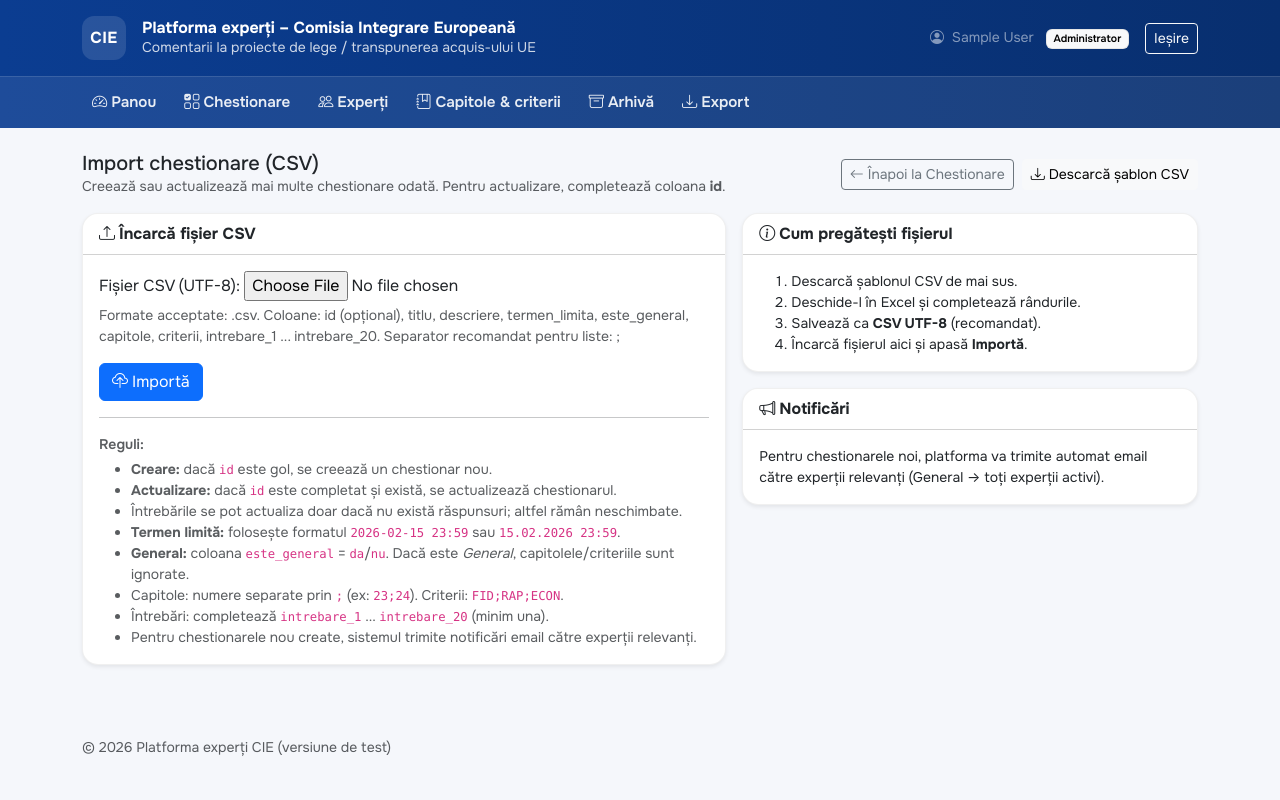
After one commit to spatarum/cie-platforma, a Django app: page /administrare/import/chestionare/ in a window 1280 px wide. The commit adds this page. Run offline with Django 4.2, Linux system fonts and the light colour scheme; the visitor is signed in with stand-in values (Sample User, id 1).

Commit message:
Add files via upload

```diff
--- a/portal/forms.py
+++ b/portal/forms.py
@@ -308,3 +308,13 @@ class ExpertImportCSVForm(forms.Form):
         label="Fișier CSV (UTF-8)",
         help_text="Formate acceptate: .csv. Coloane: email, prenume, nume, telefon, organizatie, functie, sumar_expertiza, capitole, criterii.",
     )
+
+
+class QuestionnaireImportCSVForm(forms.Form):
+    fisier = forms.FileField(
+        label="Fișier CSV (UTF-8)",
+        help_text=(
+            "Formate acceptate: .csv. Coloane: id (opțional), titlu, descriere, termen_limita, este_general, capitole, criterii, "
+            "intrebare_1 ... intrebare_20. Separator recomandat pentru liste: ;"
+        ),
+    )
--- a/portal/models.py
+++ b/portal/models.py
@@ -165,9 +165,11 @@ class Questionnaire(models.Model):
 
 class ImportRun(models.Model):
     KIND_EXPERTI = "EXPERTI"
+    KIND_CHESTIONARE = "CHESTIONARE"
 
     KIND_CHOICES = [
         (KIND_EXPERTI, "Import experți"),
+        (KIND_CHESTIONARE, "Import chestionare"),
     ]
 
     kind = models.CharField(max_length=20, choices=KIND_CHOICES, default=KIND_EXPERTI)
--- a/portal/urls.py
+++ b/portal/urls.py
@@ -38,6 +38,15 @@ urlpatterns = [
     # Import experți (CSV)
     path("administrare/import/experti/", views.admin_expert_import, name="admin_expert_import"),
     path("administrare/import/experti/template/", views.admin_expert_import_template, name="admin_expert_import_template"),
+
+    # Import chestionare (CSV)
+    path("administrare/import/chestionare/", views.admin_questionnaire_import, name="admin_questionnaire_import"),
+    path(
+        "administrare/import/chestionare/template/",
+        views.admin_questionnaire_import_template,
+        name="admin_questionnaire_import_template",
+    ),
+
     path("administrare/import/rulari/<int:pk>/", views.admin_import_run_detail, name="admin_import_run_detail"),
     path("administrare/import/rulari/<int:pk>/raport.csv", views.admin_import_run_report_csv, name="admin_import_run_report_csv"),
     path("administrare/import/rulari/<int:pk>/credentiale.csv", views.admin_import_run_credentials_csv, name="admin_import_run_credentials_csv"),
--- a/portal/views.py
+++ b/portal/views.py
@@ -4,6 +4,7 @@ import csv
 import io
 import secrets
 import re
+from datetime import datetime
 
 from django.contrib import messages
 from django.contrib.auth.decorators import login_required, user_passes_test
@@ -15,8 +16,16 @@ from django.shortcuts import get_object_or_404, redirect, render
 from django.utils import timezone
 
 from .exports import export_csv, export_pdf, export_xlsx
-from .forms import ChestionarForm, ExpertCreateForm, ExpertUpdateForm, ExpertImportCSVForm, RaspunsChestionarForm
+from .forms import (
+    ChestionarForm,
+    ExpertCreateForm,
+    ExpertUpdateForm,
+    ExpertImportCSVForm,
+    QuestionnaireImportCSVForm,
+    RaspunsChestionarForm,
+)
 from .models import Answer, Chapter, Criterion, ExpertProfile, ImportRun, Question, Questionnaire, Submission
+from .notifications import send_new_questionnaire_emails
 from .utils import group_chapters_by_cluster
 
 
@@ -219,7 +228,23 @@ def admin_questionnaire_create(request):
         form = ChestionarForm(request.POST)
         if form.is_valid():
             chestionar = form.save(user=request.user)
-            messages.success(request, "Chestionarul a fost creat.")
+
+            # Trimite notificări pe email către experții relevanți (General -> toți; altfel după capitole/criterii)
+            base_url = request.build_absolute_uri("/").rstrip("/")
+            ok, fail = send_new_questionnaire_emails(chestionar, request_base_url=base_url)
+
+            if ok and not fail:
+                messages.success(request, f"Chestionarul a fost creat. Notificări trimise: {ok}.")
+            elif ok and fail:
+                messages.warning(
+                    request,
+                    f"Chestionarul a fost creat. Notificări trimise: {ok}. Eșecuri: {fail} (verifică setările email).")
+            elif fail:
+                messages.warning(
+                    request,
+                    f"Chestionarul a fost creat, dar trimiterea notificărilor a eșuat (Eșecuri: {fail}). ")
+            else:
+                messages.success(request, "Chestionarul a fost creat.")
             return redirect("admin_chestionar_edit", pk=chestionar.pk)
     else:
         form = ChestionarForm()
@@ -286,6 +311,56 @@ def admin_expert_import_template(request):
     return resp
 
 
+@user_passes_test(is_admin)
+def admin_questionnaire_import_template(request):
+    """Descarcă șablon CSV pentru import chestionare."""
+    headers = [
+        "id",
+        "titlu",
+        "descriere",
+        "termen_limita",
+        "este_general",
+        "capitole",
+        "criterii",
+    ] + [f"intrebare_{i}" for i in range(1, 21)]
+
+    example_row = [
+        "",  # id (opțional)
+        "Chestionar exemplu (General)",
+        "Completează răspunsuri scurte și concrete.",
+        "2026-02-15 23:59",
+        "da",
+        "",
+        "",
+    ] + [
+        "Care sunt principalele riscuri de implementare?",
+        "Ce modificări legislative sunt necesare?",
+    ] + ["" for _ in range(3, 21)]
+
+    example_row2 = [
+        "",
+        "Chestionar exemplu (Cap. 23 + FID)",
+        "Comentarii pe transpunere și implementare.",
+        "15.02.2026 18:00",
+        "nu",
+        "23",
+        "FID",
+    ] + [
+        "Care sunt principalele lacune în cadrul normativ existent?",
+        "Ce instituții trebuie implicate în implementare?",
+    ] + ["" for _ in range(3, 21)]
+
+    buf = io.StringIO()
+    w = csv.writer(buf)
+    w.writerow(headers)
+    w.writerow(example_row)
+    w.writerow(example_row2)
+
+    resp = HttpResponse(buf.getvalue(), content_type="text/csv; charset=utf-8")
+    resp["Content-Disposition"] = 'attachment; filename="template_import_chestionare.csv"'
+    return resp
+
+
 def _parse_capitole(raw: str):
     raw = (raw or "").strip()
     if not raw:
@@ -322,6 +397,63 @@ def _parse_criterii(raw: str):
     # păstrăm ordinea din fișier
     by_code = {c.cod.upper(): c for c in qs}
     return [by_code[c] for c in codes]
+
+
+def _parse_bool(raw: str) -> bool:
+    raw = (raw or "").strip().lower()
+    if not raw:
+        return False
+    return raw in {"1", "true", "t", "yes", "y", "da", "adevărat", "adevarat"}
+
+
+def _parse_deadline(raw: str) -> timezone.datetime:
+    """Parsează termenul limită din CSV.
+
+    Formate acceptate (exemple):
+      - 2026-02-15 23:59
+      - 15.02.2026 23:59
+      - 2026-02-15
+      - 15.02.2026
+
+    Dacă lipsește ora, folosim 23:59.
+    """
+    raw0 = (raw or "").strip()
+    if not raw0:
+        raise ValueError("Lipsește termen_limita")
+
+    fmts = [
+        "%Y-%m-%d %H:%M",
+        "%Y-%m-%d %H:%M:%S",
+        "%Y-%m-%dT%H:%M",
+        "%Y-%m-%dT%H:%M:%S",
+        "%d.%m.%Y %H:%M",
+        "%d.%m.%Y %H:%M:%S",
+        "%d/%m/%Y %H:%M",
+        "%d/%m/%Y %H:%M:%S",
+        "%Y-%m-%d",
+        "%d.%m.%Y",
+        "%d/%m/%Y",
+    ]
+
+    dt = None
+    for fmt in fmts:
+        try:
+            dt = datetime.strptime(raw0, fmt)
+            break
+        except Exception:
+            continue
+    if dt is None:
+        raise ValueError(
+            "Format termen_limita invalid. Folosește de ex. 2026-02-15 23:59 sau 15.02.2026 23:59."
+        )
+
+    # Dacă e doar data, setăm 23:59
+    if re.fullmatch(r"\d{4}-\d{2}-\d{2}", raw0) or re.fullmatch(r"\d{2}\.\d{2}\.\d{4}", raw0) or re.fullmatch(r"\d{2}/\d{2}/\d{4}", raw0):
+        dt = dt.replace(hour=23, minute=59, second=0)
+
+    if timezone.is_naive(dt):
+        dt = timezone.make_aware(dt, timezone.get_current_timezone())
+    return dt
 
 
 @user_passes_test(is_admin)
@@ -497,6 +629,215 @@ def admin_expert_import(request):
 
 
 @user_passes_test(is_admin)
+def admin_questionnaire_import(request):
+    """Importă chestionare din CSV.
+
+    - Cheia de update: id (opțional). Dacă id este completat și există, chestionarul se actualizează.
+    - Dacă id lipsește: se creează chestionar nou.
+    - Întrebări: intrebare_1...intrebare_20 (cel puțin una).
+    - Pentru chestionarele noi: se trimit notificări email către experții relevanți.
+    """
+
+    if request.method == "POST":
+        form = QuestionnaireImportCSVForm(request.POST, request.FILES)
+        if form.is_valid():
+            f = form.cleaned_data["fisier"]
+            filename = getattr(f, "name", "") or ""
+
+            try:
+                raw_bytes = f.read()
+                text_csv = raw_bytes.decode("utf-8-sig")
+            except Exception:
+                messages.error(request, "Fișierul nu poate fi citit. Te rog salvează-l ca CSV UTF-8 și reîncearcă.")
+                return redirect("admin_questionnaire_import")
+
+            reader = csv.DictReader(io.StringIO(text_csv))
+            headers = set([h.strip() for h in (reader.fieldnames or []) if h])
+            required = {"titlu", "termen_limita"}
+            if not required.issubset(headers):
+                messages.error(
+                    request,
+                    "Lipsesc coloane obligatorii. Fișierul trebuie să conțină cel puțin: titlu, termen_limita.",
+                )
+                return redirect("admin_questionnaire_import")
+
+            # Cel puțin o coloană intrebare_1..20 trebuie să existe în antet
+            has_q_cols = any([f"intrebare_{i}" in headers for i in range(1, 21)])
+            if not has_q_cols:
+                messages.error(
+                    request,
+                    "Lipsesc coloanele pentru întrebări. Adaugă cel puțin intrebare_1 (și până la intrebare_20).",
+                )
+                return redirect("admin_questionnaire_import")
+
+            report_rows = []
+            nr_create = nr_update = nr_error = 0
+
+            base_url = request.build_absolute_uri("/").rstrip("/")
+
+            for idx, row in enumerate(reader, start=2):
+                raw_id = (row.get("id") or "").strip()
+                qid = None
+                if raw_id:
+                    try:
+                        qid = int(raw_id)
+                    except Exception:
+                        nr_error += 1
+                        report_rows.append((idx, raw_id, "ERROR", "ID invalid (nu este număr)"))
+                        continue
+
+                titlu = (row.get("titlu") or "").strip()
+                descriere = (row.get("descriere") or "").strip()
+                raw_deadline = (row.get("termen_limita") or "").strip()
+                raw_general = (row.get("este_general") or "").strip()
+                raw_caps = (row.get("capitole") or "").strip()
+                raw_cr = (row.get("criterii") or "").strip()
+
+                if not titlu:
+                    nr_error += 1
+                    report_rows.append((idx, raw_id or "", "ERROR", "Lipsește titlu"))
+                    continue
+
+                try:
+                    termen = _parse_deadline(raw_deadline)
+                except Exception as e:
+                    nr_error += 1
+                    report_rows.append((idx, raw_id or "", "ERROR", str(e)))
+                    continue
+
+                este_general = _parse_bool(raw_general)
+
+                try:
+                    capitole = [] if este_general else _parse_capitole(raw_caps)
+                    criterii = [] if este_general else _parse_criterii(raw_cr)
+                except Exception as e:
+                    nr_error += 1
+                    report_rows.append((idx, raw_id or "", "ERROR", str(e)))
+                    continue
+
+                if not este_general and not capitole and not criterii:
+                    nr_error += 1
+                    report_rows.append(
+                        (idx, raw_id or "", "ERROR", "Chestionar ne-general: trebuie selectat cel puțin un capitol sau criteriu"),
+                    )
+                    continue
+
+                # întrebări
+                intrebari = []
+                for i in range(1, 21):
+                    text = (row.get(f"intrebare_{i}") or "").strip()
+                    if text:
+                        intrebari.append(text)
+
+                if not intrebari:
+                    nr_error += 1
+                    report_rows.append((idx, raw_id or "", "ERROR", "Nu există întrebări (completează cel puțin intrebare_1)"))
+                    continue
+
+                try:
+                    with transaction.atomic():
+                        created = False
+                        if qid is not None:
+                            q = Questionnaire.objects.filter(pk=qid).first()
+                            if not q:
+                                raise ValueError(f"Nu există chestionar cu id={qid}")
+
+                            q.titlu = titlu
+                            q.descriere = descriere
+                            q.termen_limita = termen
+                            q.este_general = este_general
+                            q.arhivat = False
+                            q.arhivat_la = None
+                            q.save()
+
+                            if este_general:
+                                q.capitole.clear()
+                                q.criterii.clear()
+                            else:
+                                q.capitole.set(capitole)
+                                q.criterii.set(criterii)
+
+                            # actualizăm întrebările doar dacă nu există răspunsuri
+                            if not q.submisii.exists():
+                                q.intrebari.all().delete()
+                                for ord_no, t in enumerate(intrebari, start=1):
+                                    Question.objects.create(questionnaire=q, ord=ord_no, text=t)
+                                msg = "Actualizat (întrebări înlocuite)"
+                            else:
+                                msg = "Actualizat (întrebările nu au fost modificate – există răspunsuri)"
+
+                            nr_update += 1
+                            report_rows.append((idx, str(q.pk), "UPDATED", msg))
+
+                        else:
+                            q = Questionnaire.objects.create(
+                                titlu=titlu,
+                                descriere=descriere,
+                                termen_limita=termen,
+                                este_general=este_general,
+                                creat_de=request.user,
+                                arhivat=False,
+                            )
+
+                            if este_general:
+                                # păstrăm gol
+                                pass
+                            else:
+                                q.capitole.set(capitole)
+                                q.criterii.set(criterii)
+
+                            for ord_no, t in enumerate(intrebari, start=1):
+                                Question.objects.create(questionnaire=q, ord=ord_no, text=t)
+
+                            created = True
+                            nr_create += 1
+
+                            report_rows.append((idx, str(q.pk), "CREATED", "Creat"))
+
+                    # Email notificări doar pentru chestionare noi (în afara tranzacției)
+                    if created:
+                        ok, fail = send_new_questionnaire_emails(q, request_base_url=base_url)
+                        if ok and not fail:
+                            report_rows.append((idx, str(q.pk), "EMAIL", f"Notificări trimise: {ok}"))
+                        elif ok and fail:
+                            report_rows.append((idx, str(q.pk), "EMAIL", f"Notificări trimise: {ok}; Eșecuri: {fail}"))
+                        elif fail:
+                            report_rows.append((idx, str(q.pk), "EMAIL", f"Eșecuri la notificare: {fail}"))
+
+                except Exception as e:
+                    nr_error += 1
+                    report_rows.append((idx, raw_id or "", "ERROR", str(e)))
+
+            # Raport CSV
+            rep_buf = io.StringIO()
+            rep_w = csv.writer(rep_buf)
+            rep_w.writerow(["rand", "id_chestionar", "status", "mesaj"])
+            rep_w.writerows(report_rows)
+
+            run = ImportRun.objects.create(
+                kind=ImportRun.KIND_CHESTIONARE,
+                creat_de=request.user,
+                nume_fisier=filename,
+                nr_create=nr_create,
+                nr_actualizate=nr_update,
+                nr_erori=nr_error,
+                raport_csv=rep_buf.getvalue(),
+                cred_csv="",
+            )
+
+            messages.success(
+                request,
+                f"Import finalizat. Create: {nr_create}, Actualizate: {nr_update}, Erori: {nr_error}.",
+            )
+            return redirect("admin_import_run_detail", pk=run.pk)
+
+    else:
+        form = QuestionnaireImportCSVForm()
+
+    return render(request, "portal/admin_import_chestionare.html", {"form": form})
+
+
+@user_passes_test(is_admin)
 def admin_import_run_detail(request, pk: int):
     run = get_object_or_404(ImportRun, pk=pk)
 
@@ -510,13 +851,53 @@ def admin_import_run_detail(request, pk: int):
             if len(errors_preview) >= 30:
                 break
 
+    # UI labels în funcție de tipul importului
+    if run.kind == ImportRun.KIND_EXPERTI:
+        back_url = "admin_experti_list"
+        back_label = "Înapoi la Experți"
+        back_icon = "bi-people"
+        new_url = "admin_expert_import"
+        new_label = "Import nou"
+        new_icon = "bi-upload"
+        create_label = "Experți creați"
+        update_label = "Experți actualizați"
+        has_credentials = bool(run.cred_csv)
+    elif run.kind == ImportRun.KIND_CHESTIONARE:
+        back_url = "admin_chestionare_list"
+        back_label = "Înapoi la Chestionare"
+        back_icon = "bi-ui-checks-grid"
+        new_url = "admin_questionnaire_import"
+        new_label = "Import nou"
+        new_icon = "bi-upload"
+        create_label = "Chestionare create"
+        update_label = "Chestionare actualizate"
+        has_credentials = False
+    else:
+        back_url = "admin_dashboard"
+        back_label = "Înapoi"
+        back_icon = "bi-arrow-left"
+        new_url = "admin_dashboard"
+        new_label = "Panou"
+        new_icon = "bi-speedometer2"
+        create_label = "Înregistrări create"
+        update_label = "Înregistrări actualizate"
+        has_credentials = bool(run.cred_csv)
+
     return render(
         request,
         "portal/admin_import_run_detail.html",
         {
             "run": run,
             "errors_preview": errors_preview,
-            "has_credentials": bool(run.cred_csv),
+            "has_credentials": has_credentials,
+            "back_url": back_url,
+            "back_label": back_label,
+            "back_icon": back_icon,
+            "new_url": new_url,
+            "new_label": new_label,
+            "new_icon": new_icon,
+            "create_label": create_label,
+            "update_label": update_label,
         },
     )
 
@@ -526,7 +907,8 @@ def admin_import_run_report_csv(request, pk: int):
     run = get_object_or_404(ImportRun, pk=pk)
     resp = HttpResponse(run.raport_csv or "", content_type="text/csv; charset=utf-8")
     ts = run.creat_la.strftime("%Y%m%d_%H%M")
-    resp["Content-Disposition"] = f'attachment; filename="raport_import_experti_{ts}.csv"'
+    kind_slug = "experti" if run.kind == ImportRun.KIND_EXPERTI else ("chestionare" if run.kind == ImportRun.KIND_CHESTIONARE else "import")
+    resp["Content-Disposition"] = f'attachment; filename="raport_{kind_slug}_{ts}.csv"'
     return resp
 
 
@@ -535,7 +917,7 @@ def admin_import_run_credentials_csv(request, pk: int):
     run = get_object_or_404(ImportRun, pk=pk)
     resp = HttpResponse(run.cred_csv or "", content_type="text/csv; charset=utf-8")
     ts = run.creat_la.strftime("%Y%m%d_%H%M")
-    resp["Content-Disposition"] = f'attachment; filename="credentiale_experti_{ts}.csv"'
+    resp["Content-Disposition"] = f'attachment; filename="credentiale_{ts}.csv"'
     return resp
 
 @user_passes_test(is_admin)
--- a/templates/portal/admin_chestionare_list.html
+++ b/templates/portal/admin_chestionare_list.html
@@ -10,6 +10,7 @@
   </div>
   <div class="d-flex gap-2">
     <a class="btn btn-outline-secondary btn-sm" href="{% url 'admin_arhiva' %}"><i class="bi bi-archive me-1"></i>Arhivă</a>
+    <a class="btn btn-outline-secondary btn-sm" href="{% url 'admin_questionnaire_import' %}"><i class="bi bi-upload me-1"></i>Import CSV</a>
     <a class="btn btn-primary btn-sm" href="{% url 'admin_chestionar_create' %}"><i class="bi bi-plus-lg me-1"></i>Chestionar nou</a>
   </div>
 </div>
--- /dev/null
+++ b/templates/portal/admin_import_chestionare.html
@@ -0,0 +1,72 @@
+{% extends 'portal/base.html' %}
+
+{% block title %}Import chestionare (CSV) | Administrare{% endblock %}
+
+{% block content %}
+<div class="d-flex align-items-center justify-content-between mb-3">
+  <div>
+    <h1 class="h5 mb-0">Import chestionare (CSV)</h1>
+    <div class="text-muted small">Creează sau actualizează mai multe chestionare odată. Pentru actualizare, completează coloana <strong>id</strong>.</div>
+  </div>
+  <div class="d-flex gap-2">
+    <a class="btn btn-outline-secondary btn-sm" href="{% url 'admin_chestionare_list' %}"><i class="bi bi-arrow-left me-1"></i>Înapoi la Chestionare</a>
+    <a class="btn btn-light btn-sm" href="{% url 'admin_questionnaire_import_template' %}"><i class="bi bi-download me-1"></i>Descarcă șablon CSV</a>
+  </div>
+</div>
+
+<div class="row g-3">
+  <div class="col-lg-7">
+    <div class="card shadow-sm gov-card">
+      <div class="card-header bg-white"><strong><i class="bi bi-upload me-1"></i>Încarcă fișier CSV</strong></div>
+      <div class="card-body">
+        <form method="post" enctype="multipart/form-data">
+          {% csrf_token %}
+          <div class="mb-3">
+            {{ form.fisier.label_tag }}
+            {{ form.fisier }}
+            {% if form.fisier.help_text %}<div class="form-text">{{ form.fisier.help_text }}</div>{% endif %}
+            {% for error in form.fisier.errors %}<div class="text-danger small">{{ error }}</div>{% endfor %}
+          </div>
+          <button class="btn btn-primary" type="submit"><i class="bi bi-cloud-upload me-1"></i>Importă</button>
+        </form>
+
+        <hr />
+        <div class="small text-muted">
+          <div class="fw-semibold mb-1">Reguli:</div>
+          <ul class="mb-0">
+            <li><strong>Creare:</strong> dacă <code>id</code> este gol, se creează un chestionar nou.</li>
+            <li><strong>Actualizare:</strong> dacă <code>id</code> este completat și există, se actualizează chestionarul.</li>
+            <li>Întrebările se pot actualiza doar dacă nu există răspunsuri; altfel rămân neschimbate.</li>
+            <li><strong>Termen limită:</strong> folosește formatul <code>2026-02-15 23:59</code> sau <code>15.02.2026 23:59</code>.</li>
+            <li><strong>General:</strong> coloana <code>este_general</code> = <code>da</code>/<code>nu</code>. Dacă este <em>General</em>, capitolele/criteriile sunt ignorate.</li>
+            <li>Capitole: numere separate prin <code>;</code> (ex: <code>23;24</code>). Criterii: <code>FID;RAP;ECON</code>.</li>
+            <li>Întrebări: completează <code>intrebare_1</code> ... <code>intrebare_20</code> (minim una).</li>
+            <li>Pentru chestionarele nou create, sistemul trimite notificări email către experții relevanți.</li>
+          </ul>
+        </div>
+      </div>
+    </div>
+  </div>
+
+  <div class="col-lg-5">
+    <div class="card shadow-sm gov-card">
+      <div class="card-header bg-white"><strong><i class="bi bi-info-circle me-1"></i>Cum pregătești fișierul</strong></div>
+      <div class="card-body small">
+        <ol class="mb-0">
+          <li>Descarcă șablonul CSV de mai sus.</li>
+          <li>Deschide-l în Excel și completează rândurile.</li>
+          <li>Salvează ca <strong>CSV UTF-8</strong> (recomandat).</li>
+          <li>Încarcă fișierul aici și apasă <strong>Importă</strong>.</li>
+        </ol>
+      </div>
+    </div>
+
+    <div class="card shadow-sm gov-card mt-3">
+      <div class="card-header bg-white"><strong><i class="bi bi-megaphone me-1"></i>Notificări</strong></div>
+      <div class="card-body small">
+        Pentru chestionarele noi, platforma va trimite automat email către experții relevanți (General → toți experții activi).
+      </div>
+    </div>
+  </div>
+</div>
+{% endblock %}
```
Also changed, not shown: cie_platform/settings.py (+16 -1 lines), portal/notifications.py (added, +141 -0 lines), templates/portal/admin_import_run_detail.html (+12 -8 lines).
